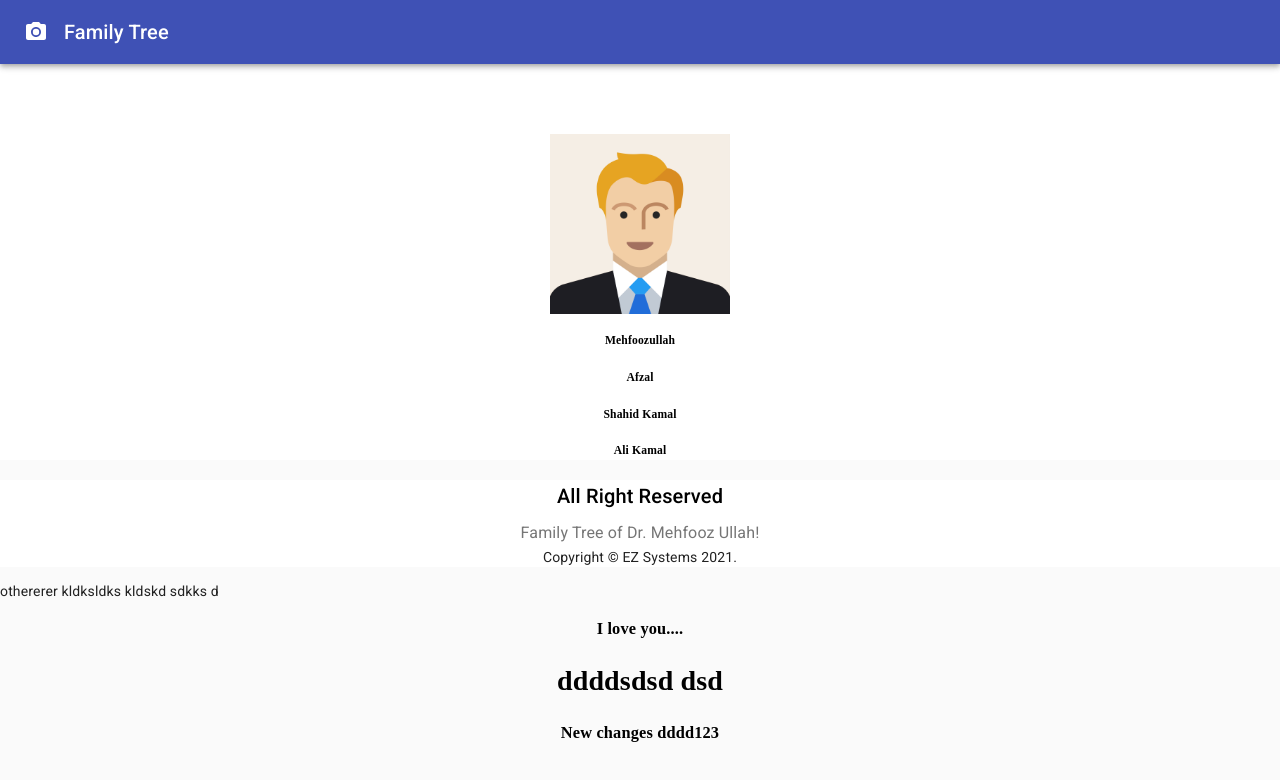
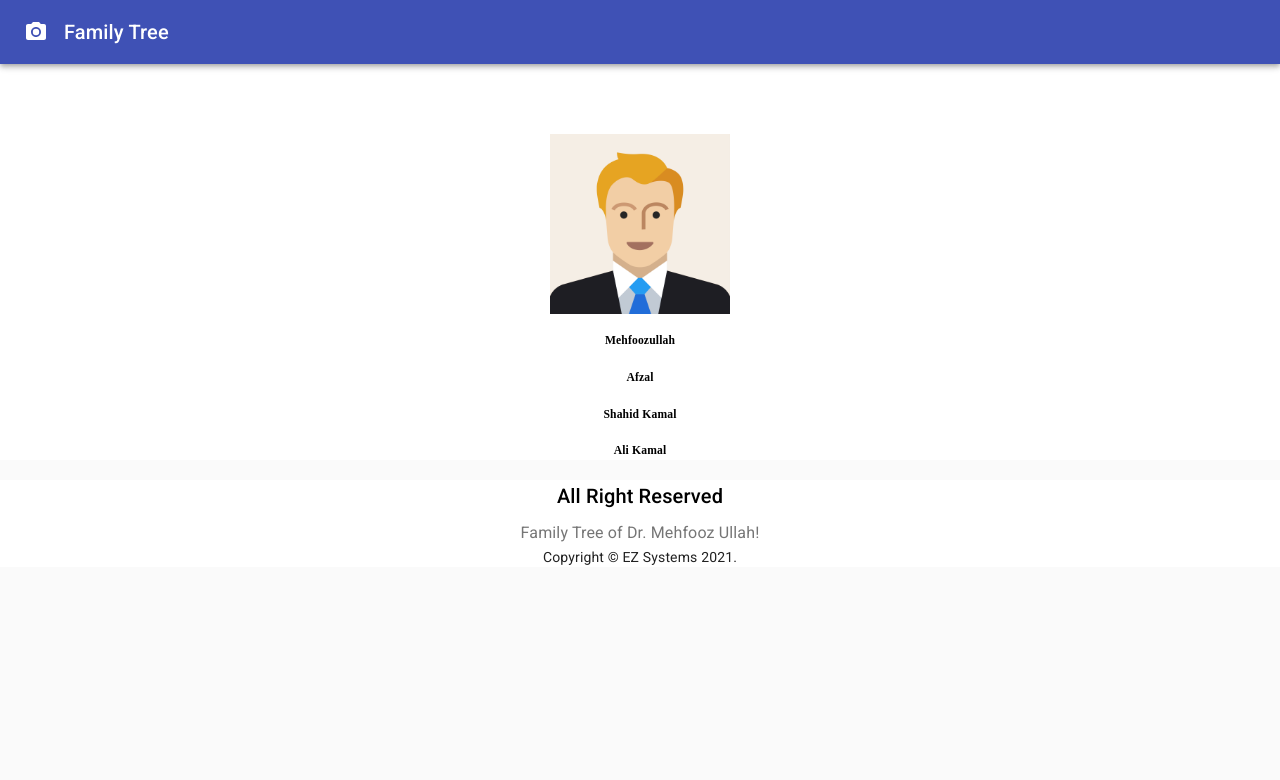
Before and after one commit to alikamal2381/ez-akfamilytree, a React (Create React App) app: page / in a window 1280 px wide. Shown: the top 780 px of the page. Built offline with nearby package versions, Linux system fonts and the light colour scheme.

Commit message:
new changes

```diff
--- a/src/App.js
+++ b/src/App.js
@@ -12,11 +12,6 @@ class App extends Component {
         <Header />
         <Main />
         <Footer />
-
-        <p>othererer kldksldks kldskd sdkks d</p>
-        <h3>I love you....</h3>
-        <h1>ddddsdsd dsd</h1>
-        <h3>New changes dddd123</h3>
       </>
     );
   }
```
